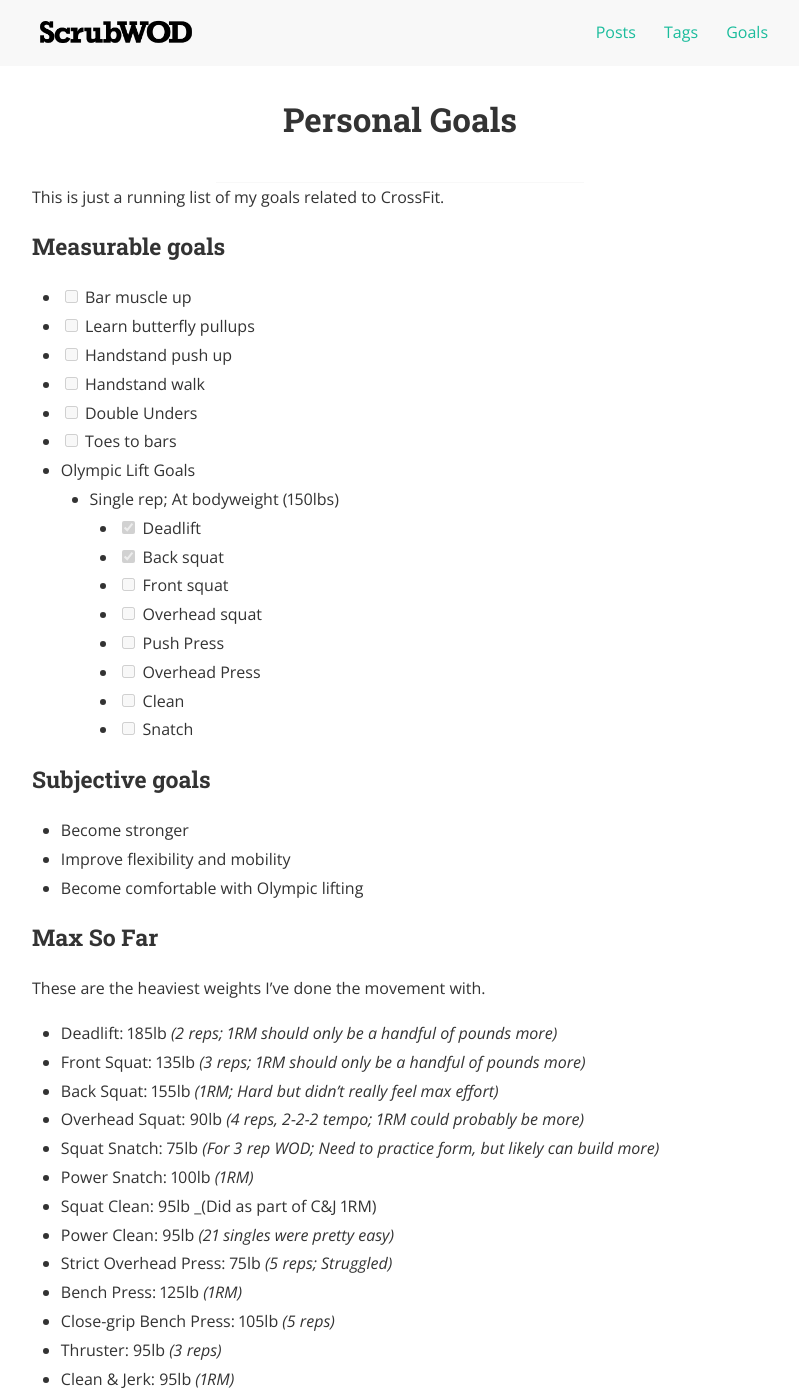
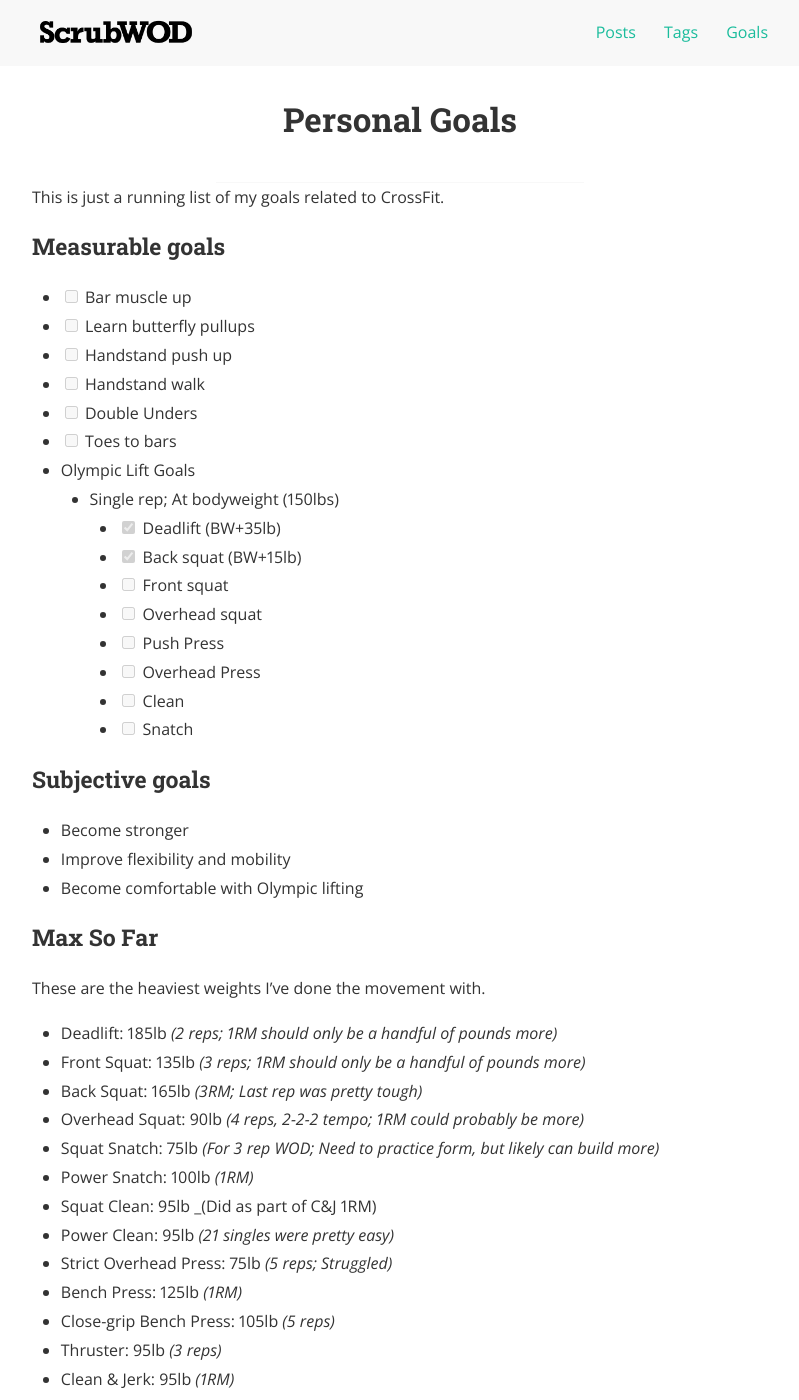
Before and after one commit to scrubwod/scrubwod.github.io, a Jekyll site: the page built from goals.md, in a window 1280 px wide and 1400 px high. Shown: the whole window, without its empty margins (240-1039 px from the left). Built offline with Jekyll 4.4.1, drawn with Linux system fonts in a browser that asks for light colours; nearby versions of some CDN libraries.

Commit message:
[GOALS] Backsquat PR

```diff
--- a/goals.md
+++ b/goals.md
@@ -15,8 +15,8 @@ This is just a running list of my goals related to CrossFit.
 - [ ] Toes to bars
 - Olympic Lift Goals
     - Single rep; At bodyweight (150lbs)
-        - [X] Deadlift
-        - [X] Back squat
+        - [X] Deadlift (BW+35lb)
+        - [X] Back squat (BW+15lb)
         - [ ] Front squat
         - [ ] Overhead squat
         - [ ] Push Press
@@ -37,7 +37,7 @@ These are the heaviest weights I've done the movement with.
 
 - Deadlift: 185lb _(2 reps; 1RM should only be a handful of pounds more)_
 - Front Squat: 135lb _(3 reps; 1RM should only be a handful of pounds more)_
-- Back Squat: 155lb _(1RM; Hard but didn't really feel max effort)_
+- Back Squat: 165lb _(3RM; Last rep was pretty tough)_
 - Overhead Squat: 90lb _(4 reps, 2-2-2 tempo; 1RM could probably be more)_
 - Squat Snatch: 75lb _(For 3 rep WOD; Need to practice form, but likely can build more)_
 - Power Snatch: 100lb _(1RM)_
```
